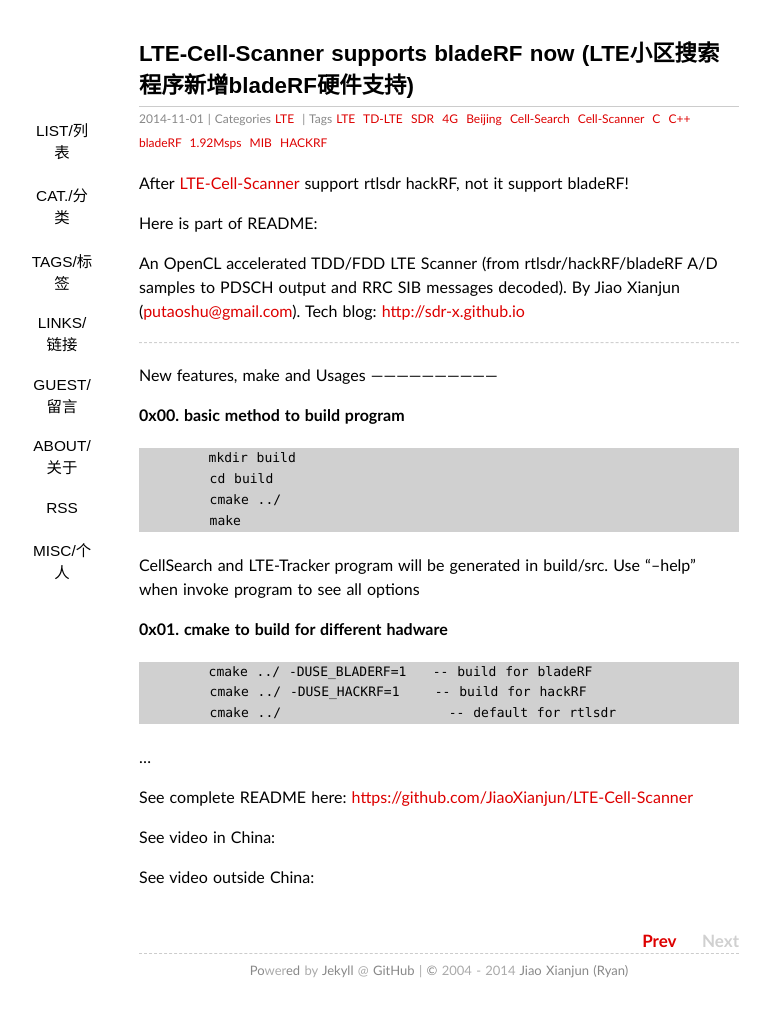
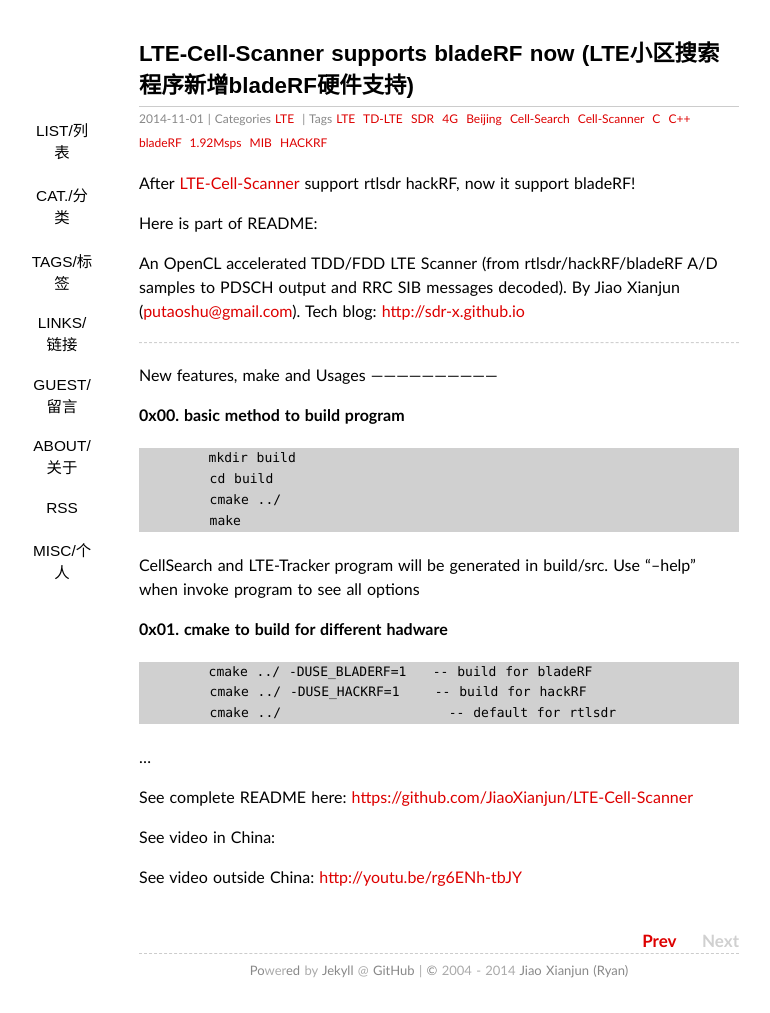
Before and after one commit to sdr-x/sdr-x.github.io, a Jekyll site: the page built from _posts/2014-11-01-LTE-Cell-Scanner supports bladeRF now (LTE小区搜索程序新增bladeRF硬件支持).md, in a window 1280 px wide. Shown: the whole page, without its empty margins (201-971 px from the left). Built offline with Jekyll 4.4.1, drawn with Linux system fonts in a browser that asks for light colours; some web fonts are replaced; Markdown is read by kramdown in place of the engine named in the settings; comment, search, counter and statistics services are not loaded.

Commit message:
Update 2014-11-01-LTE-Cell-Scanner supports bladeRF now (LTE小区搜索程序新增bladeRF硬件支持).md

```diff
--- a/_posts/2014-11-01-LTE-Cell-Scanner supports bladeRF now (LTE小区搜索程序新增bladeRF硬件支持).md
+++ b/_posts/2014-11-01-LTE-Cell-Scanner supports bladeRF now (LTE小区搜索程序新增bladeRF硬件支持).md
@@ -7,7 +7,7 @@ categories: LTE
 tags:  LTE TD-LTE SDR 4G Beijing Cell-Search Cell-Scanner C C++ bladeRF 1.92Msps MIB HACKRF
 ---
 
-After [LTE-Cell-Scanner](https://github.com/JiaoXianjun/LTE-Cell-Scanner) support rtlsdr hackRF, not it support bladeRF!
+After [LTE-Cell-Scanner](https://github.com/JiaoXianjun/LTE-Cell-Scanner) support rtlsdr hackRF, now it support bladeRF!
 
 Here is part of README:
 
@@ -38,4 +38,4 @@ See complete README here: [https://github.com/JiaoXianjun/LTE-Cell-Scanner](http
 
 See video in China:
 
-See video outside China:
+See video outside China: [http://youtu.be/rg6ENh-tbJY](http://youtu.be/rg6ENh-tbJY)
```
